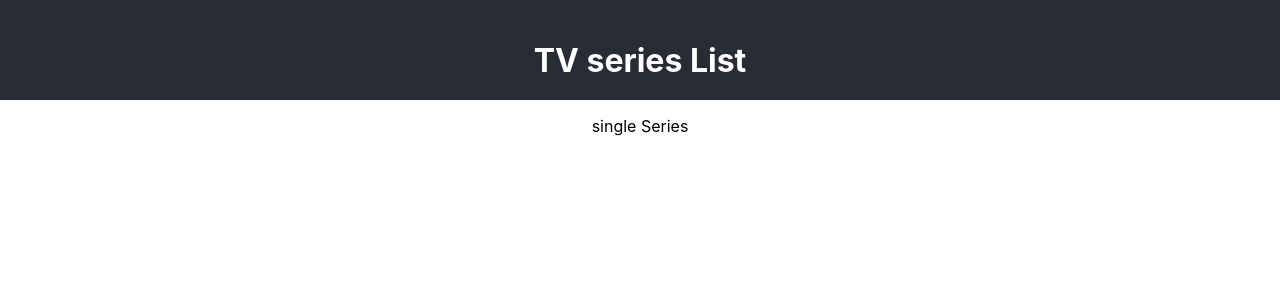
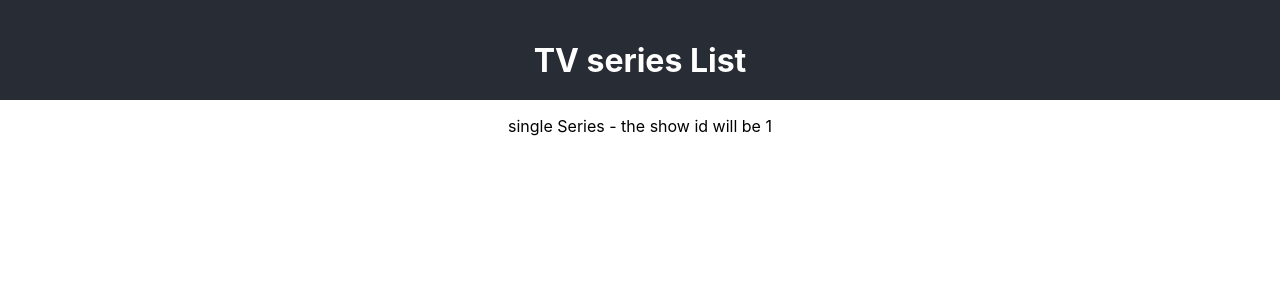
Before and after one commit to jimmy404/REACT-tvseries-Fundamentalscourse, a React (Create React App) app: page /series/1 in a window 1280 px wide. Shown: the top 300 px of the page. Built offline with nearby package versions, Linux system fonts and the light colour scheme; no server answers.

Commit message:
Adding ID message in SingleSeries

```diff
--- a/src/containers/SingleSeries/index.js
+++ b/src/containers/SingleSeries/index.js
@@ -4,7 +4,7 @@ class SingleSeries extends Component {
     render() {
         return(
             <div>
-                <p>single Series</p>
+                <p>single Series - the show id will be {this.props.match.params.id}</p>
             </div>
         )
     }
```
